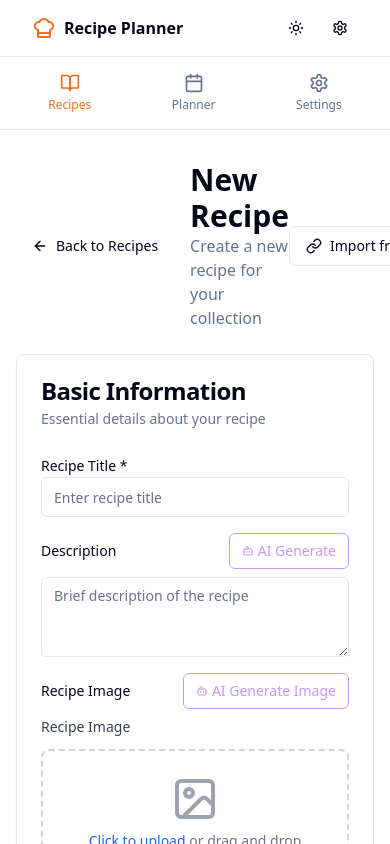
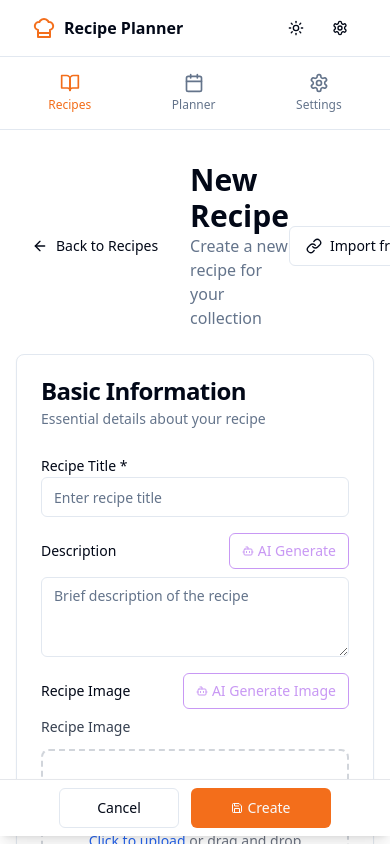
Before and after one commit to jscherb1/scherbringFamilyRecipe, a React (Vite) app in the folder frontend/: page /recipes/new in a window 390 px wide. Shown: the top 844 px of the page. Built offline with nearby package versions, Linux system fonts and the light colour scheme; no server answers.

Commit message:
updates to the buttons on the recipe create/edit forms to pin buttons and center buttons. need to validate on mobile after deployment

```diff
--- a/frontend/src/routes/recipes/edit.tsx
+++ b/frontend/src/routes/recipes/edit.tsx
@@ -707,7 +707,7 @@ export function RecipeEdit() {
   }
 
   return (
-    <div className="max-w-4xl mx-auto space-y-6">
+    <div className="max-w-4xl mx-auto space-y-6 pb-20 sm:pb-24">
       {/* Header */}
       <div className="flex items-center justify-between">
         <div className="flex items-center space-x-4">
@@ -1178,18 +1178,40 @@ export function RecipeEdit() {
             </div>
           </CardContent>
         </Card>
+      </form>
 
-        {/* Submit */}
-        <div className="flex justify-end space-x-4">
-          <Button type="button" variant="outline" onClick={() => navigate('/recipes')}>
-            Cancel
-          </Button>
-          <Button type="submit" disabled={saving}>
-            <Save className="h-4 w-4 mr-2" />
-            {saving ? 'Saving...' : (isEditing ? 'Update Recipe' : 'Create Recipe')}
-          </Button>
+      {/* Sticky Footer with Submit Buttons */}
+      <div className="fixed bottom-2 left-0 right-0 sm:bottom-0 bg-white border-t border-gray-200 shadow-lg z-50">
+        <div className="w-full px-3 py-2 sm:max-w-4xl sm:mx-auto sm:px-4 sm:py-4">
+          <div className="flex justify-center space-x-3 sm:space-x-4">
+            <Button
+              type="button"
+              variant="outline"
+              onClick={() => navigate('/recipes')}
+              className="flex-1 max-w-[120px] h-10 text-sm sm:flex-none sm:min-w-[100px] sm:h-auto sm:text-base"
+            >
+              Cancel
+            </Button>
+            <Button
+              type="button"
+              disabled={saving}
+              onClick={() => {
+                // Find and submit the form
+                const form = document.querySelector('form');
+                if (form) {
+                  form.requestSubmit();
+                }
+              }}
+              className="flex-1 max-w-[140px] h-10 text-sm sm:flex-none sm:min-w-[120px] sm:h-auto sm:text-base"
+            >
+              <Save className="h-3 w-3 mr-1 sm:h-4 sm:w-4 sm:mr-2" />
+              <span className="truncate">
+                {saving ? 'Saving...' : (isEditing ? 'Update' : 'Create')}
+              </span>
+            </Button>
+          </div>
         </div>
-      </form>
+      </div>
 
       {/* URL Import Dialog */}
       <UrlImportDialog
```
